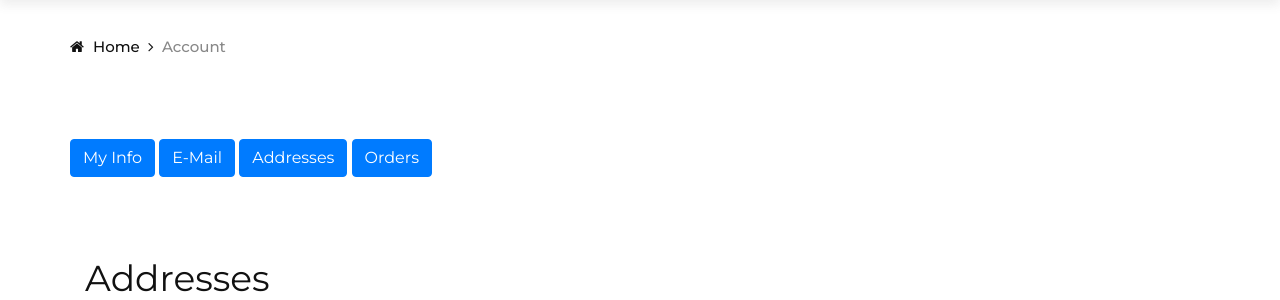
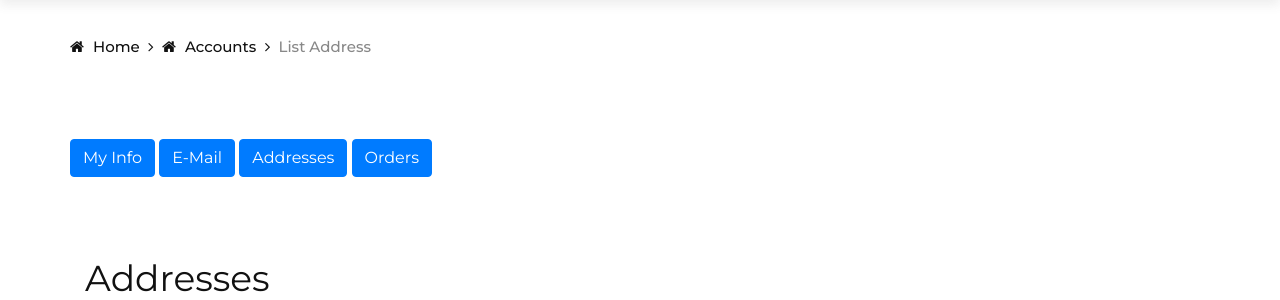
Before and after one commit to laercioigorps/ecommerce, a Django app: template ecommerce/templates/users/list_address.html in a window 1280 px wide. Shown: the part 83-383 px from the top of the page. Run offline with Django 4.2, Linux system fonts and the light colour scheme; the template is opened without the code that fills it, so the values that code supplies are empty; some libraries are stand-ins or nearby versions.

Commit message:
updates list_addess

```diff
--- a/ecommerce/templates/account/base.html
+++ b/ecommerce/templates/account/base.html
@@ -28,7 +28,7 @@
         <div class="col-sm-12">
           <a class="btn btn-primary" href="{% url 'users:update' %}" role="button">My Info</a>
           <a class="btn btn-primary" href="{% url 'account_email' %}" role="button">E-Mail</a>
-          <a class="btn btn-primary" href="#" role="button">Addresses</a>
+          <a class="btn btn-primary" href="{% url 'users:list_create_address' %}" role="button">Addresses</a>
           <a class="btn btn-primary" href="#" role="button">Orders</a>
           <!-- Your Stuff: Custom user template urls -->
         </div>
--- a/ecommerce/templates/users/list_address.html
+++ b/ecommerce/templates/users/list_address.html
@@ -2,7 +2,11 @@
 {% load static %}
 
 {% block title %}User: {{ object.username }}{% endblock %}
-
+{% block breadcrumb_links %}
+    <a href="/"><i class="fa fa-home"></i> Home</a>
+    <a href="{% url 'users:detail' request.user.username%}"><i class="fa fa-home"></i> Accounts</a>
+    <span>List Address</span>
+{% endblock %}
 {% block inner %}
 <section class="contact spad">
   <div class="container">
```
